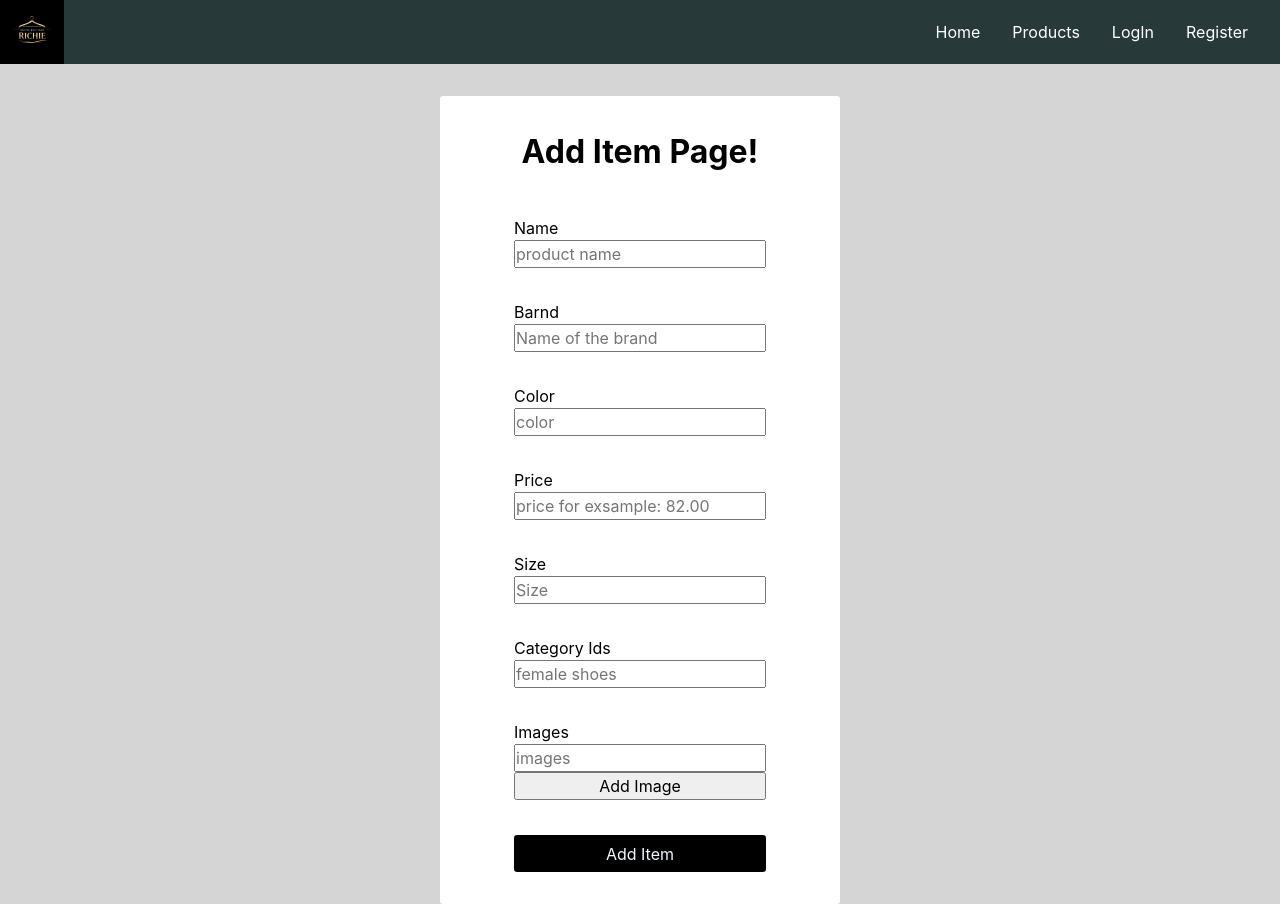
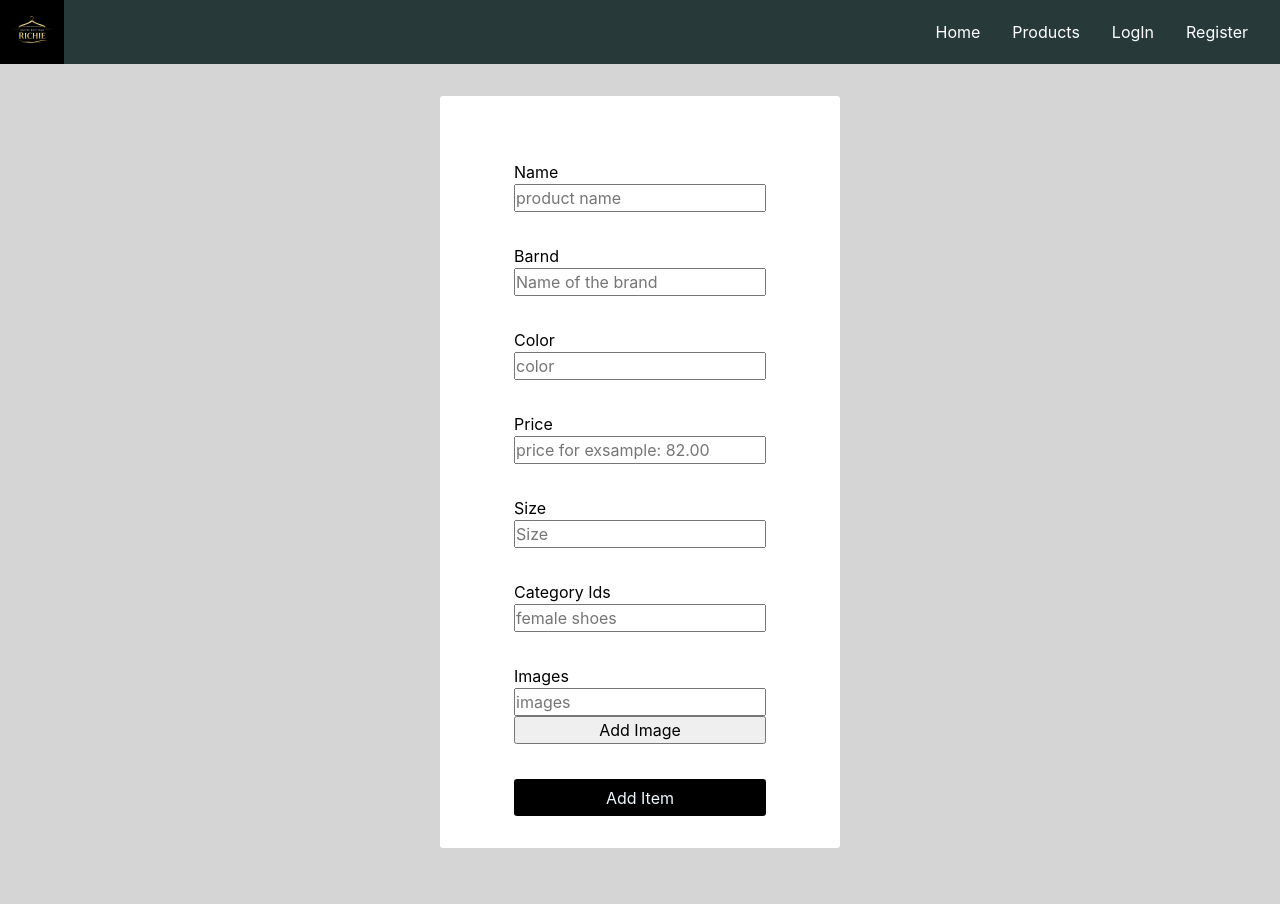
Before and after one commit to MihaelStefanov/clothes-online-store, a React (Vite) app: page /add-item in a window 1280 px wide. After the commit the page ends 848 px from the top, so only its background shows below. Built offline with nearby package versions, Linux system fonts and the light colour scheme.

Commit message:
Update AddItem.jsx

```diff
--- a/src/components/AddItem/AddItem.jsx
+++ b/src/components/AddItem/AddItem.jsx
@@ -87,7 +87,6 @@ export default function AddItem() {
 
     return (
         <div className={styles["form-login-wrapper"]}>
-            <h1>Add Item  Page!</h1>
 
             <form className={styles["login-form"]}>
 
@@ -165,7 +164,6 @@ export default function AddItem() {
                     />
                 </div>
 
-
                 <div>
                     <label className={styles["label"]} >Images</label>
                     <input
```
